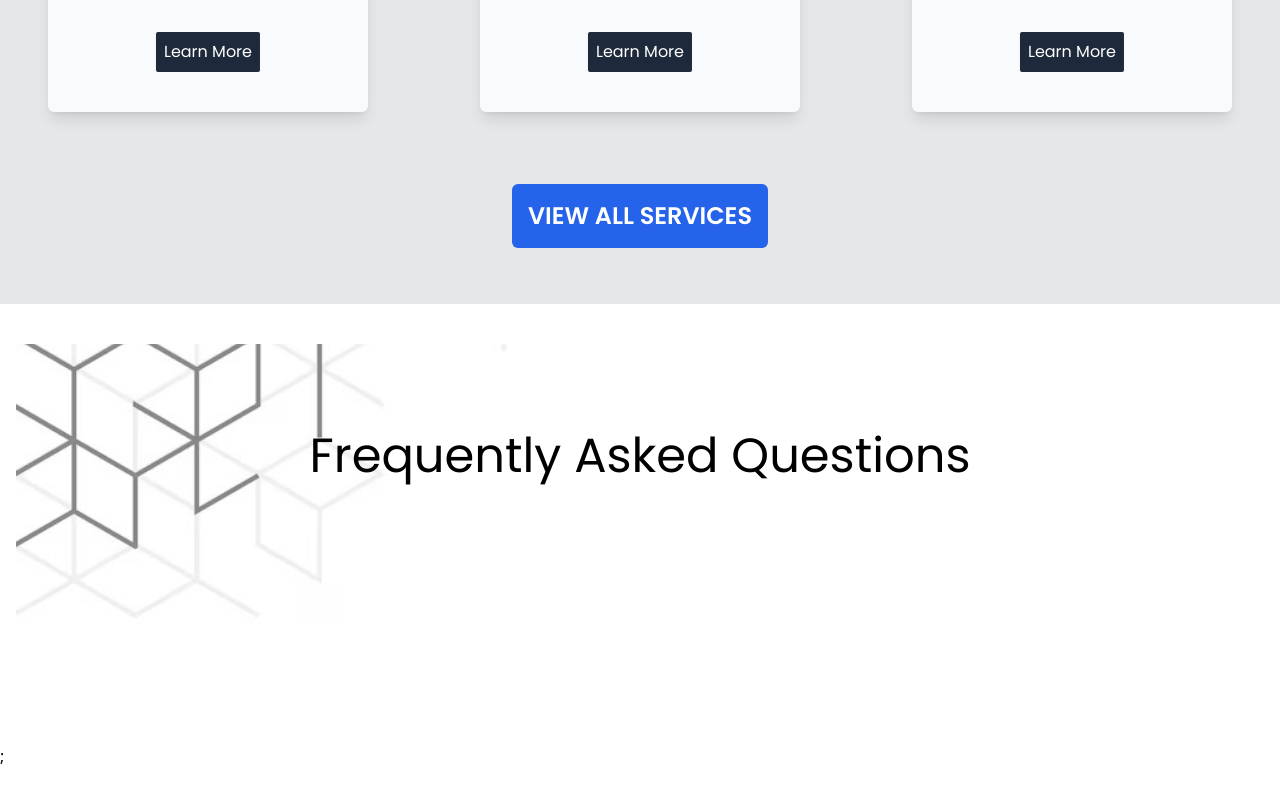
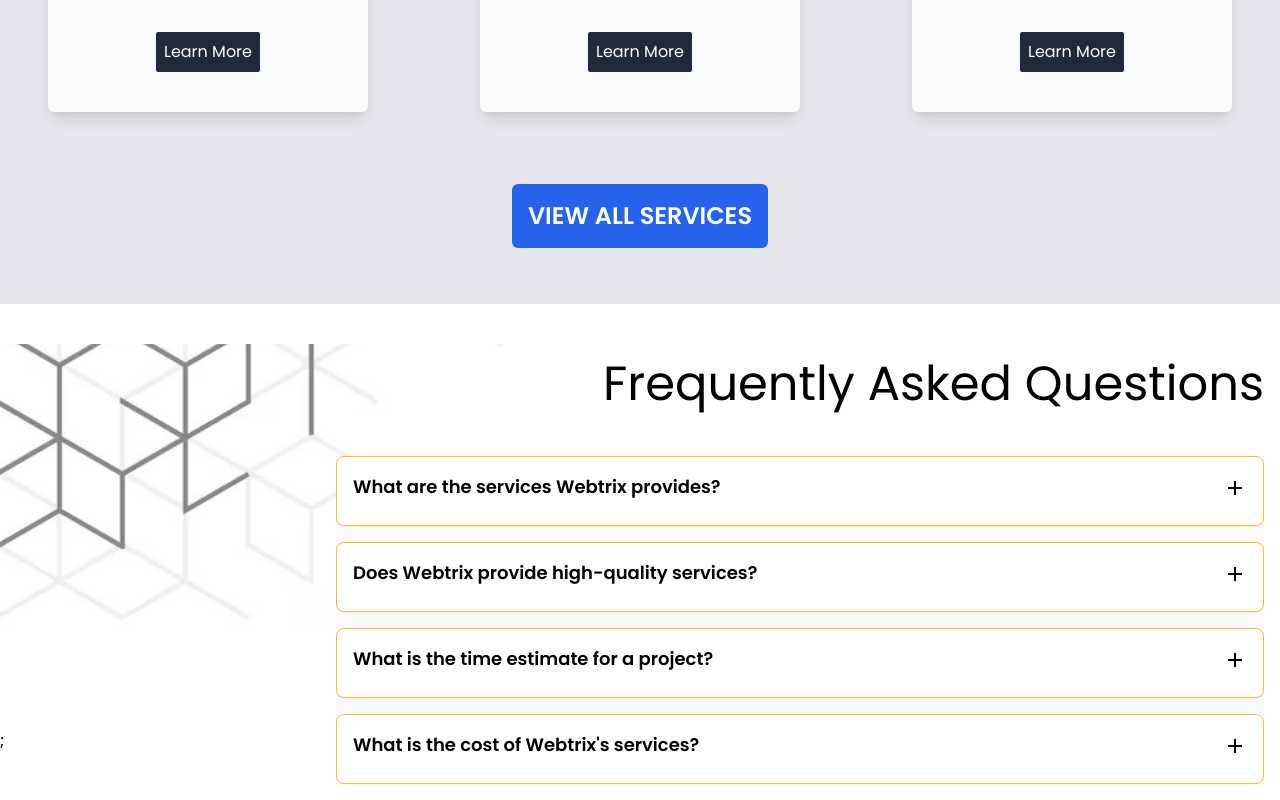
Before and after one commit to ashishkr26/webtrix, a React (Create React App) app: page / in a window 1280 px wide. Shown: the part 1762-2562 px from the top of the page. Before the commit the page ends 2530 px from the top, so only its background shows below. Built offline with nearby package versions, Linux system fonts and the light colour scheme.

Commit message:
faq main

```diff
--- a/src/components/Faq.js
+++ b/src/components/Faq.js
@@ -1,5 +1,6 @@
-import React from 'react'
-import faqbg from   "../assets/faqbg.jpg"
+import React from "react";
+import faqbg from "../assets/faqbg.jpg";
+import MainFaq from "./faqs/MainFaq";
 
 const Faq = () => {
   return (
@@ -10,11 +11,16 @@
         backgroundPosition: "center", // Centers the image
 
       }}
-    className=" p-2 m-4 flex flex-col w-auto bg-gray-50 h-96 text-5xl items-center font-poppins"
+      className="flex flex-col bg-gray-50 h-96  font-poppins items-end"
     >
-     <span className='mt-20 font-poppins'>Frequently Asked Questions</span>
+      <div className=" font-poppins text-5xl p-4   ">
+        Frequently Asked Questions
       </div>
-  )
-}
+      <div className="p-4 mt-4 w-3/4">
+        <MainFaq />
+      </div>
+    </div>
+  );
+};
 
-export default Faq
+export default Faq;
--- a/src/components/SideBar.js
+++ b/src/components/SideBar.js
@@ -26,7 +26,7 @@
           </span>
           <span className="mt-2 px-2">Products</span>
         </li>
-        <Link to="/our-services" >
+        <Link to="/our-services">
           <li className="cursor-pointer hover:bg-white flex items-center list-none p-2">
             <span className="text-emerald-600">
               <StreamIcon />
@@ -34,12 +34,14 @@
             <span className="mt-2 px-2">Services</span>
           </li>
         </Link>
+        <Link to="/contact-us">
           <li className="cursor-pointer hover:bg-white flex items-center list-none p-2">
             <span className="text-emerald-600">
               <CableIcon />
             </span>
             <span className="mt-2 px-2">Contact Us</span>
           </li>
+        </Link>
         <li className="cursor-pointer hover:bg-white flex items-center list-none p-2">
           <span className="text-emerald-600">
             <HelpIcon />
--- /dev/null
+++ b/src/components/faqs/MainFaq.js
@@ -0,0 +1,64 @@
+import React, { useState } from "react";
+import AddIcon from "@mui/icons-material/Add";
+import RemoveIcon from "@mui/icons-material/Remove";
+
+const MainFaq = () => {
+  const [activeAnswer, setActiveAnswer] = useState(null);
+  const faqList = [
+    {
+      question: "What are the services Webtrix provides?",
+      answer:
+        "Webtrix provides a wide range of services, including website creation, website management, SEO optimization, e-commerce solutions, and custom web applications. We specialize in helping startups and small businesses establish a strong online presence.",
+    },
+    {
+      question: "Does Webtrix provide high-quality services?",
+      answer:
+        "Yes, Webtrix is dedicated to delivering high-quality services. We use the latest technologies, follow industry best practices, and ensure every project meets the highest standards of design and functionality.",
+    },
+    {
+      question: "What is the time estimate for a project?",
+      answer:
+        "The time required for a project depends on its complexity. A basic website can be completed in 2-4 weeks, while more advanced projects with custom features may take 6-8 weeks or longer. We work efficiently to meet your deadlines.",
+    },
+    {
+      question: "What is the cost of Webtrix's services?",
+      answer:
+        "The cost varies based on the project's requirements and scope. We provide competitive pricing and tailor our quotes to suit your specific needs. Contact us for a detailed estimate and consultation.",
+    },
+  ];
+
+  return (
+    <div className="font-poppins bg-gray-50  w-full ">
+      {/* <h2 className="text-2xl font-bold text-center mb-6 text-gray-800">
+        Frequently Asked Questions
+      </h2> */}
+      <div className="space-y-4 ">
+        {faqList.map((faq, index) => (
+          <div
+            key={index}
+            className="p-4 border border-amber-400 rounded-lg shadow-sm bg-white"
+          >
+            <h3
+              onClick={() =>
+                setActiveAnswer(activeAnswer === index ? null : index)
+              }
+              className="text-lg font-semibold mb-2 cursor-pointer"
+            >
+              <div className="flex justify-between">
+                <span>{faq.question}</span>
+                <span>
+                  {activeAnswer === index ? <RemoveIcon /> : <AddIcon />}
+                </span>
+              </div>
+            </h3>
+            {activeAnswer === index && (
+              <p className="text-gray-900 text-sm">{faq.answer}</p>
+            )}
+          </div>
+        ))}
+      </div>
+    </div>
+  );
+};
+
+export default MainFaq;
```
Also changed, not shown: src/components/Home.js (line endings or trailing spaces). Lines whose indentation alone changed are shown as unchanged.
